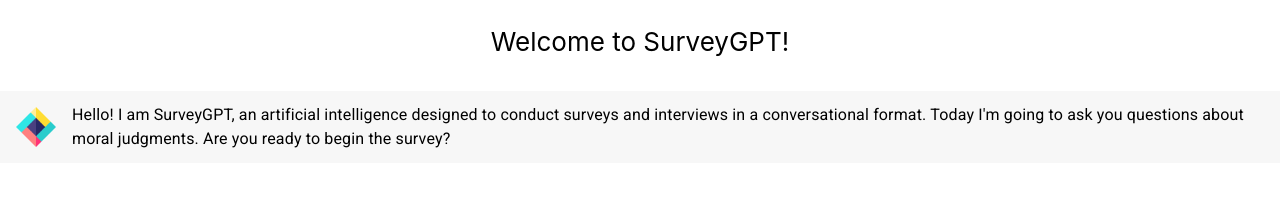
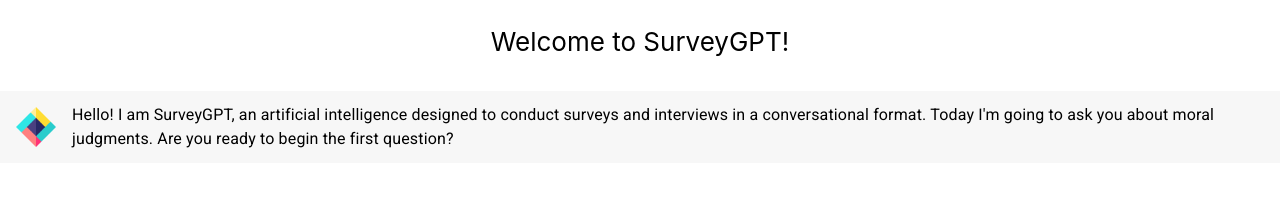
Before and after one commit to princeton-ddss/survey-gpt, a React (Create React App) app: page / in a window 1280 px wide. Shown: the top 201 px of the page. Built offline with nearby package versions, Linux system fonts and the light colour scheme.

Commit message:
Trying to put more rails in the first answer

```diff
--- a/src/App.js
+++ b/src/App.js
@@ -82,7 +82,7 @@
 
 const initMessage = {
   role: "assistant",
-  content: "Hello! I am SurveyGPT, an artificial intelligence designed to conduct surveys and interviews in a conversational format. Today I'm going to ask you questions about moral judgments. Are you ready to begin the survey?",
+  content: "Hello! I am SurveyGPT, an artificial intelligence designed to conduct surveys and interviews in a conversational format.\nToday I'm going to ask you about moral judgments. Are you ready to begin the first question?",
 }
 
 function App() {
```
